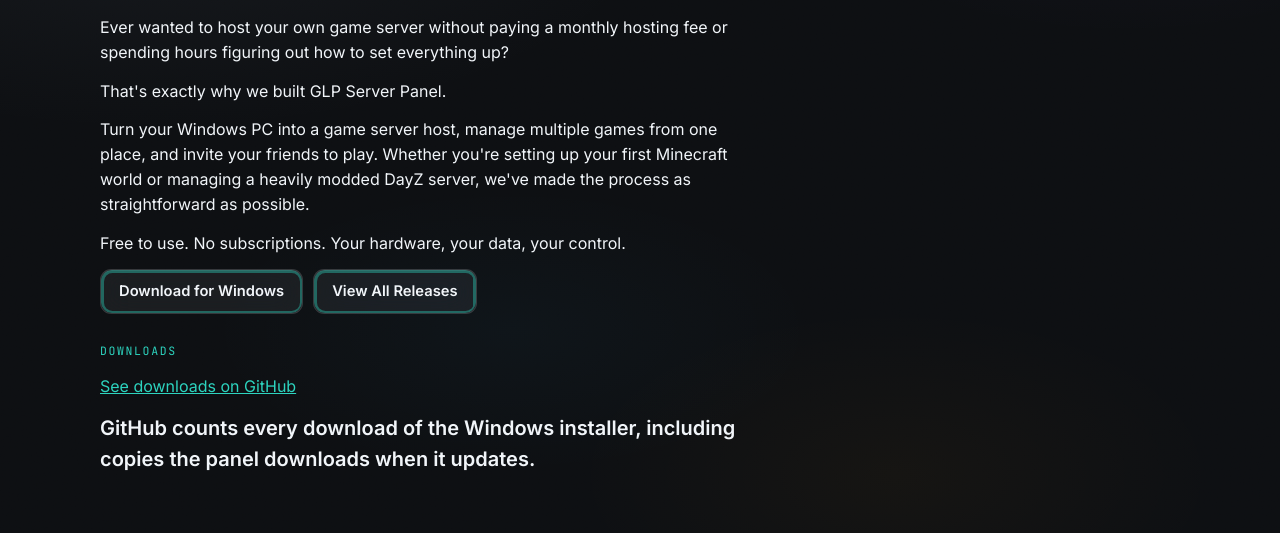
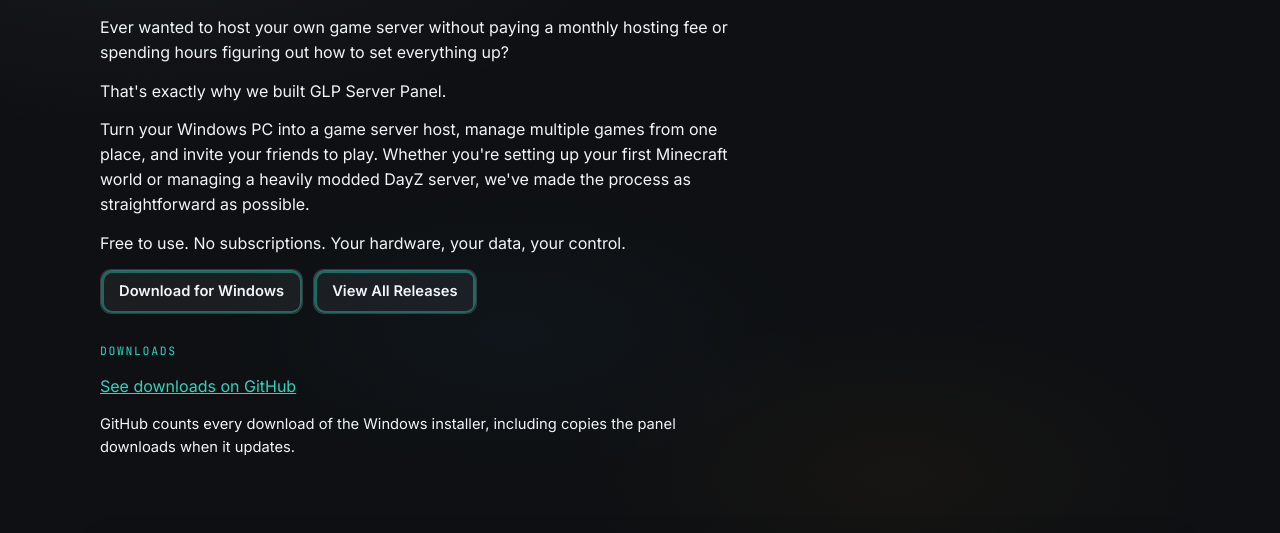
Before and after one commit to GettinLowProductions/GLP-Panel, a plain HTML site: page index.html in a window 1280 px wide. Shown: the part 229-762 px from the top of the page. Drawn offline with Linux system fonts and the light colour scheme; no server answers.

Commit message:
Keep the download-count note at its original small size

```diff
--- a/css/panel.css
+++ b/css/panel.css
@@ -90,6 +90,13 @@ h1, h2, h3, p, li, a {
   margin-bottom: 18px;
 }
 
+.hero-inner .dl-note {
+  font-size: 0.92rem;
+  font-weight: 400;
+  margin-top: 8px;
+  margin-bottom: 0;
+}
+
 .hero-inner .actions {
   margin-top: 6px;
 }
```
